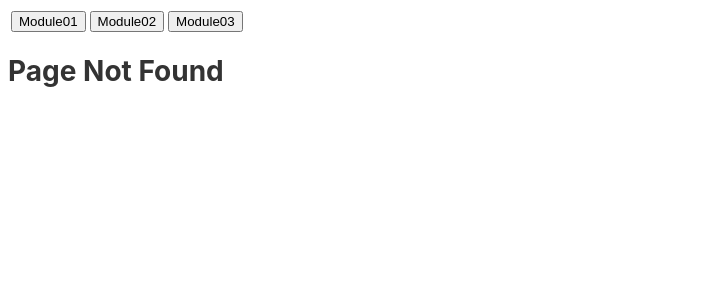
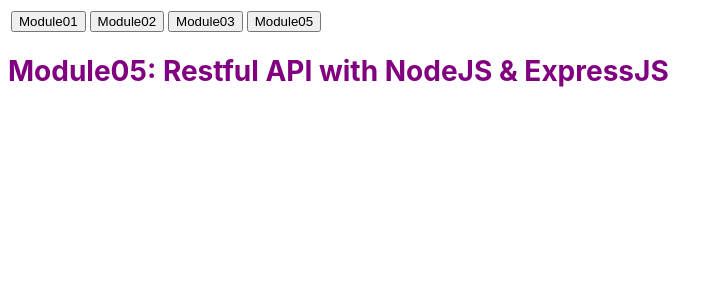
Before and after one commit to esvm4/222MI3002, an Angular app: page /index05 in a window 1280 px wide. Before the commit this address had no page. Shown: the top 300 px of the page, without its empty margins (0-722 px from the left). Built offline with nearby package versions, Linux system fonts and the light colour scheme.

Commit message:
Module05 & its index page created.

```diff
--- a/src/app/app-routing.module.ts
+++ b/src/app/app-routing.module.ts
@@ -21,6 +21,7 @@
 import { B18Component } from './module02/b18/b18.component';
 import { NotFoundComponent } from './module02/not-found/not-found.component';
 import { Index03Component } from './module03/index03/index03.component';
+import { Index05Component } from './module05/index05/index05.component';
 
 const routes: Routes = [
   {
@@ -104,6 +105,10 @@
     component: Index03Component,
   },
   {
+    path: 'index05',
+    component: Index05Component,
+  },
+  {
     path: '**',
     component: NotFoundComponent,
   },
@@ -137,4 +142,5 @@
   B18Component,
   NotFoundComponent,
   Index03Component,
+  Index05Component,
 ];
--- a/src/app/app.component.html
+++ b/src/app/app.component.html
@@ -9,6 +9,9 @@
     <td>
       <button routerLink="/index03">Module03</button>
     </td>
+    <td>
+      <button routerLink="/index05">Module05</button>
+    </td>
   </tr>
 </table>
 
--- /dev/null
+++ b/src/app/module05/index05/index05.component.css
@@ -0,0 +1,3 @@
+* {
+  color: purple;
+}
--- /dev/null
+++ b/src/app/module05/index05/index05.component.html
@@ -0,0 +1,6 @@
+<h1>Module05: Restful API with NodeJS & ExpressJS</h1>
+<table>
+  <tr>
+    <td></td>
+  </tr>
+</table>
```
Also changed, not shown: src/app/module05/index05/index05.component.ts (added, +10 -0 lines), src/app/module05/module05.module.ts (added, +15 -0 lines), 1 other file (tests, documents, lock files or other folders).
